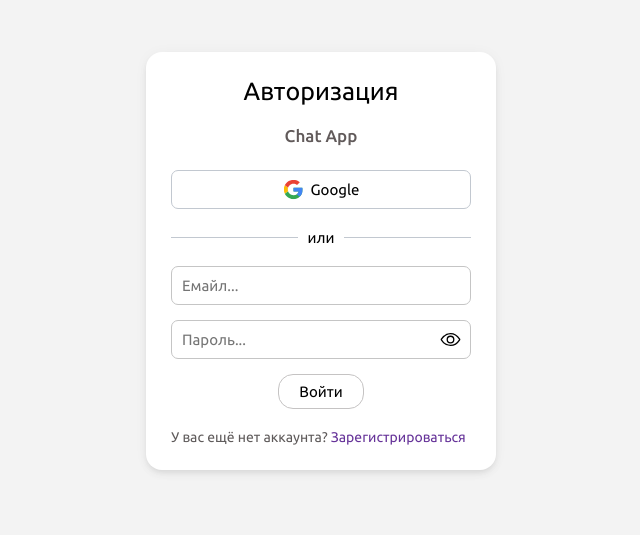
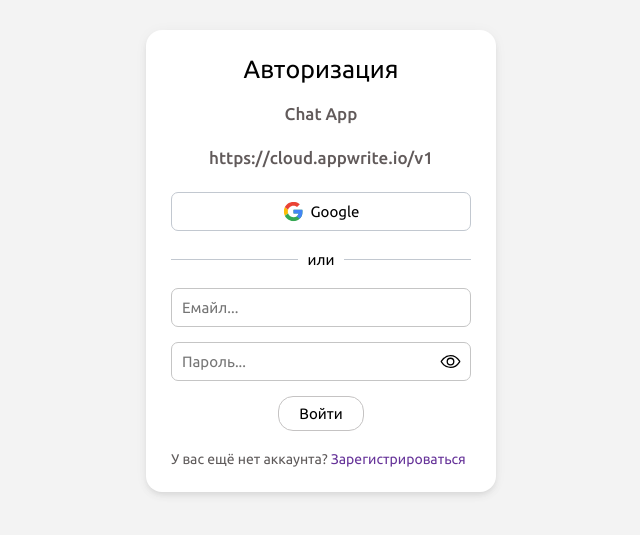
Before and after one commit to Kanat62/Chat-app, a React (Vite) app: page /login in a window 1280 px wide. Shown: the part 139-674 px from the top of the page, without its empty margins (319-959 px from the left). Built offline with nearby package versions, Linux system fonts and the light colour scheme; no server answers.

Commit message:
Update Login.jsx

```diff
--- a/src/pages/Auth/Login.jsx
+++ b/src/pages/Auth/Login.jsx
@@ -23,7 +23,9 @@ const Login = () => {
         <div className={styles.container}>
             <h2 className={styles.title}>Авторизация</h2>
             <h3 className={styles.subtitle}>Chat App</h3>
-
+            <h4 className={styles.subtitle}>
+                {import.meta.env.VITE_APPWRITE_API_ENDPOINT}
+            </h4>
             <button className={styles.btnGoogle} onClick={signInWithGoogle}>
                 <img src={googleIcon} alt="" />
                 <span>Google</span>
```
